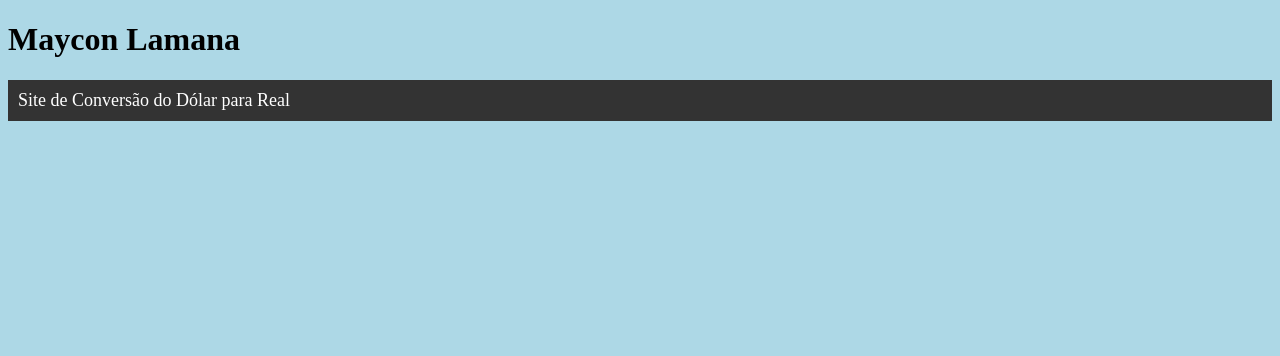
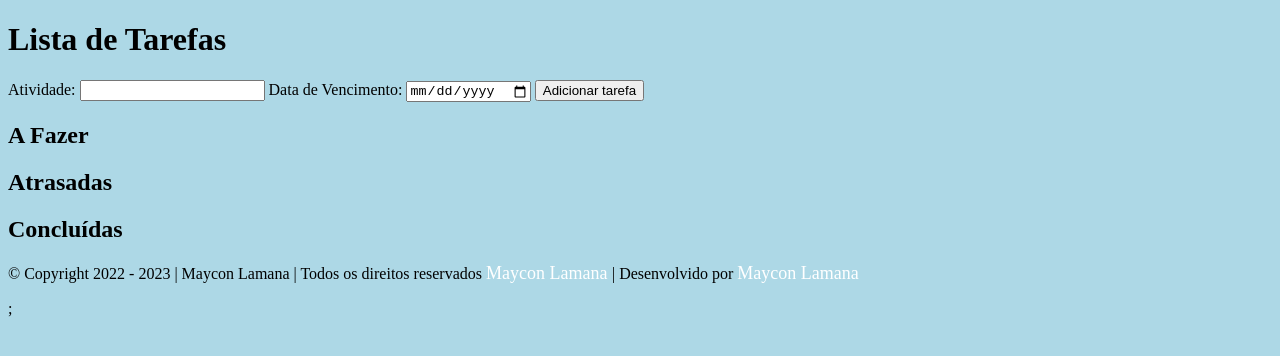
Before and after one commit to MayconLamana/Portfolio_Maycon-Lamana, a plain HTML site: page Portfolio/index.html in a window 1280 px wide. Drawn offline with Linux system fonts and the light colour scheme; a script that the page names is missing.

Commit message:
Add files via upload

```diff
--- a/Portfolio/index.html
+++ b/Portfolio/index.html
@@ -1,20 +1,37 @@
 <!DOCTYPE html>
-<html lang="pt-br">
+<html>
   <head>
     <meta charset="UTF-8">
-  <title>Portfólio Maycon Lamana</title>
+    <title>Lista de Tarefas</title>
+    <link rel="info" href="ads.txt">
     <link rel="stylesheet" href="style.css">
+    <script src="//firebase.google.com/docs/web/setup#available-libraries"></script>
+    <script src="https://www.gstatic.com/firebasejs/9.0.2/firebase-app.js"></script>
+    <script src="https://www.gstatic.com/firebasejs/9.0.2/firebase-analytics.js"></script>
+    <link rel="script" href="script.js">
   </head>
   <body>
+    <h1>Lista de Tarefas</h1>
     <div class="container">
-    <h1>Maycon Lamana</h1>
-   <nav>
-    <ul>
-      <li><a href="conversor-real.vercel.app">Site de Conversão do Dólar para Real</a></li>
-      <!-- <li><a href="https://meusite2.com">Meu Site 2</a></li>
-      <li><a href="https://meusite3.com">Meu Site 3</a></li> -->
-    </ul>
-  </nav>
+      <div class="form">
+        <label for="activity">Atividade:</label>
+        <input type="text" id="activity" name="activity">
+        <label for="due-date">Data de Vencimento:</label>
+        <input type="date" id="due-date" name="due-date">
+        <button id="add-task-btn" onclick="addTask()">Adicionar tarefa</button>
+        <!-- <button onclick="addTask()">Adicionar Tarefa</button> -->
       </div>
+      <div class="tasks">
+        <h2>A Fazer</h2>
+        <ul id="todo-list"></ul>
+        <h2>Atrasadas</h2>
+        <ul id="overdue-list"></ul>
+        <h2>Concluídas</h2>
+        <ul id="completed-list"></ul>
+      </div>
+    </div>
+    <script type="text/javascript" src="main.js"></script>
+    <p>© Copyright 2022 - <script>document.write(new Date().getFullYear());</script> | Maycon Lamana | Todos os direitos reservados <a href=''https://github.com/MayconLamana' target="_blank">Maycon Lamana </a> | Desenvolvido por <a href=''https://github.com/MayconLamana' target='_black'>Maycon Lamana </a></p>;
+    <!-- <script src="script.js"></script> -->
   </body>
 </html>
```
Lines whose indentation alone changed are shown as unchanged.
